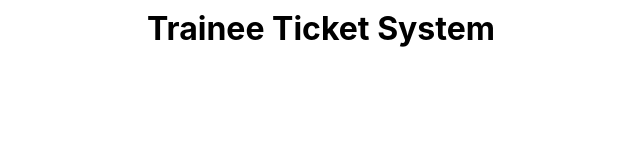
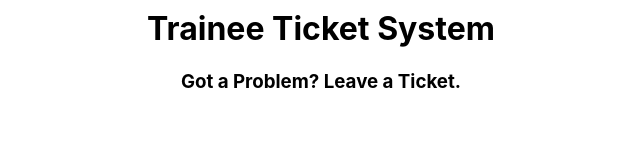
Before and after one commit to makhdoomshabir/Final-Project, a React (Create React App) app in the folder frontend/: page / in a window 1280 px wide. Shown: the part 135-295 px from the top of the page, without its empty margins (319-959 px from the left). Built offline with nearby package versions, Linux system fonts and the light colour scheme.

Commit message:
Added features to header and navbar

```diff
--- a/frontend/package.json
+++ b/frontend/package.json
@@ -6,7 +6,9 @@
     "@testing-library/jest-dom": "^4.2.4",
     "@testing-library/react": "^9.5.0",
     "@testing-library/user-event": "^7.2.1",
+    "bootstrap": "^4.5.3",
     "react": "^16.14.0",
+    "react-bootstrap": "^1.3.0",
     "react-dom": "^16.14.0",
     "react-scripts": "3.4.3"
   },
--- a/frontend/src/Components/Header.js
+++ b/frontend/src/Components/Header.js
@@ -5,6 +5,7 @@ const Header = () => {
   return (
     <div>
         <h1>Trainee Ticket System</h1>
+        <h3>Got a Problem? Leave a Ticket.</h3>
     </div>
 
   );
```
Also changed, not shown: 1 other file (tests, documents, lock files or other folders).
